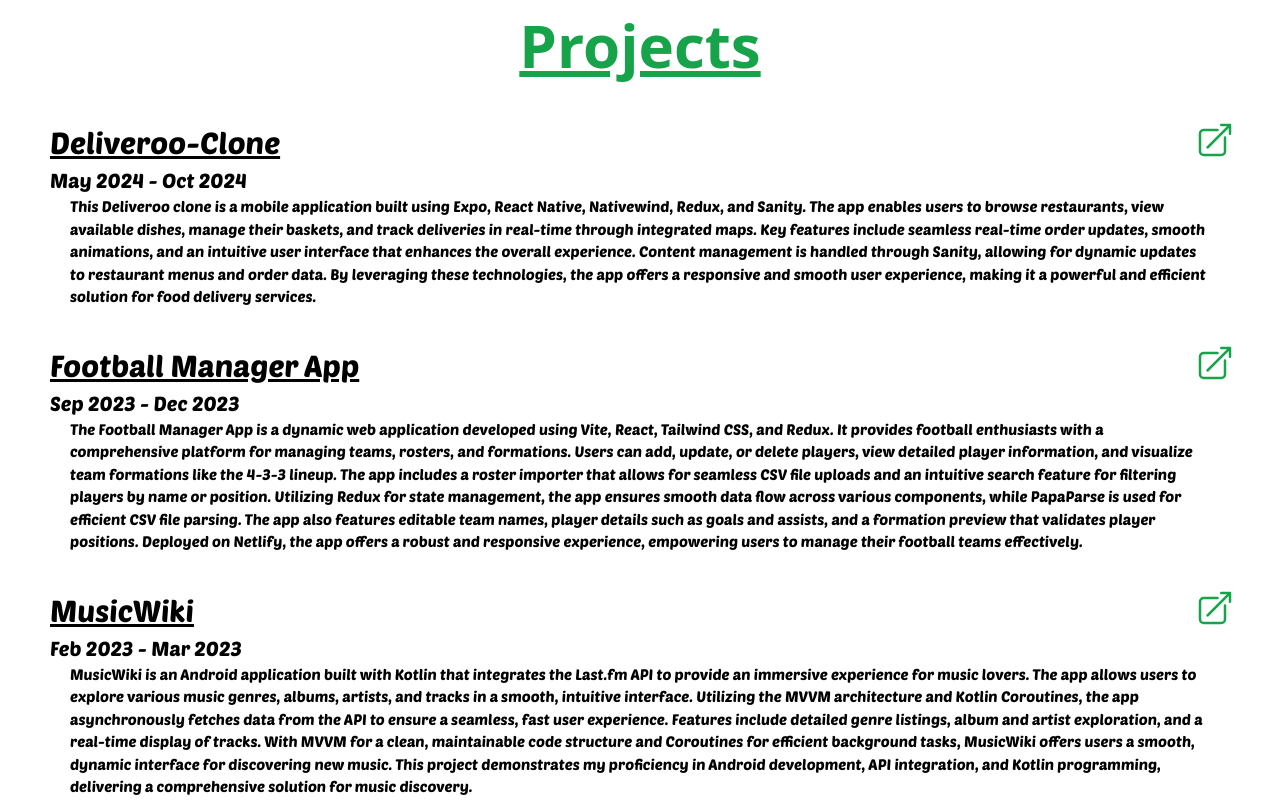
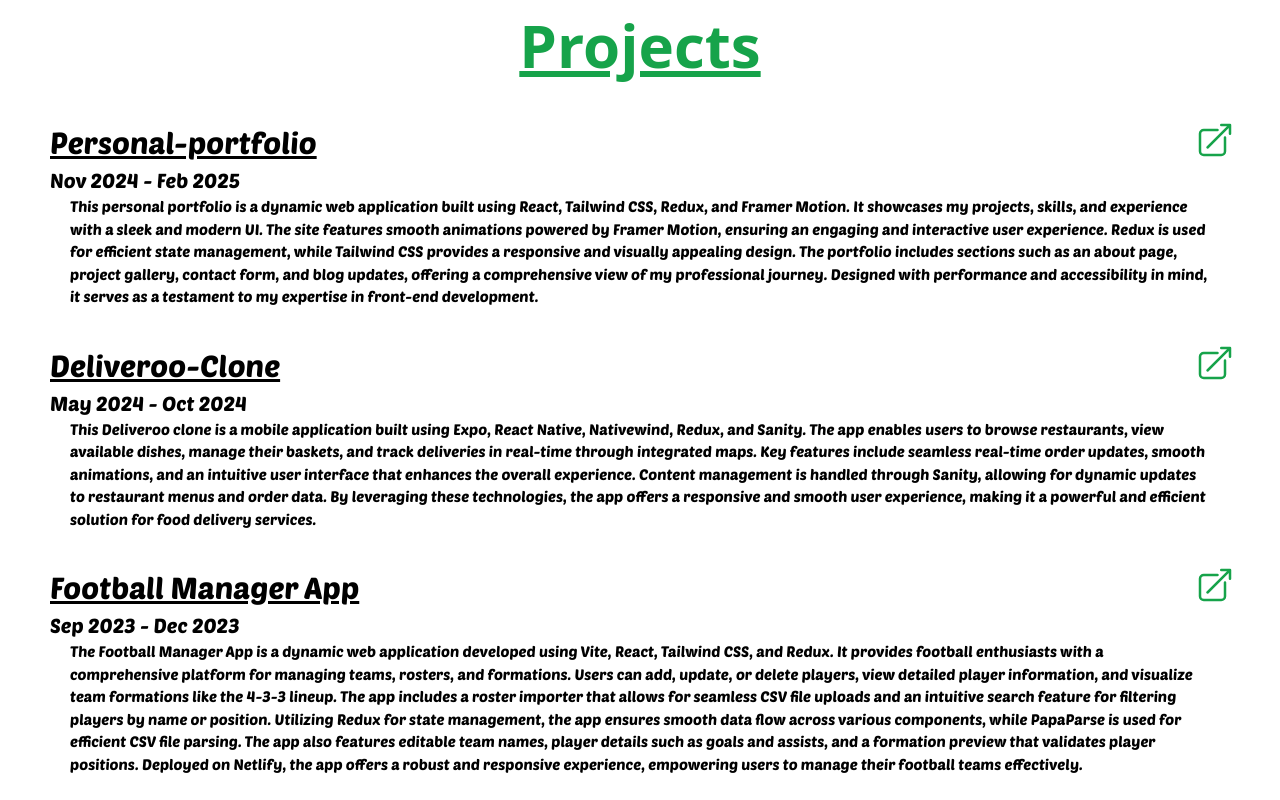
Before and after one commit to VipulChauhan89/Personal-portfolio, a React (Vite) app: page / in a window 1280 px wide. Shown: the part 1460-2260 px from the top of the page. Built offline with nearby package versions, Linux system fonts and the light colour scheme.

Commit message:
Added new Project in the Project section

```diff
--- a/src/components/Projects.tsx
+++ b/src/components/Projects.tsx
@@ -3,6 +3,9 @@ import { motion, Variants } from "framer-motion";
 import { ArrowTopRightOnSquareIcon } from "@heroicons/react/24/solid";
 
 const projects = [
+    {
+        name: "Personal-portfolio", time: "Nov 2024 - Feb 2025", link: "https://github.com/VipulChauhan89/Personal-Portfolio",detail: "This personal portfolio is a dynamic web application built using React, Tailwind CSS, Redux, and Framer Motion. It showcases my projects, skills, and experience with a sleek and modern UI. The site features smooth animations powered by Framer Motion, ensuring an engaging and interactive user experience. Redux is used for efficient state management, while Tailwind CSS provides a responsive and visually appealing design. The portfolio includes sections such as an about page, project gallery, contact form, and blog updates, offering a comprehensive view of my professional journey. Designed with performance and accessibility in mind, it serves as a testament to my expertise in front-end development."
+    },
     { name: "Deliveroo-Clone" , time: "May 2024 - Oct 2024", link: "https://github.com/VipulChauhan89/Deliveroo-Clone", detail: "This Deliveroo clone is a mobile application built using Expo, React Native, Nativewind, Redux, and Sanity. The app enables users to browse restaurants, view available dishes, manage their baskets, and track deliveries in real-time through integrated maps. Key features include seamless real-time order updates, smooth animations, and an intuitive user interface that enhances the overall experience. Content management is handled through Sanity, allowing for dynamic updates to restaurant menus and order data. By leveraging these technologies, the app offers a responsive and smooth user experience, making it a powerful and efficient solution for food delivery services."},
     { name: "Football Manager App" , time: "Sep 2023 - Dec 2023", link: "https://github.com/VipulChauhan89/Football-Manager-App", detail: "The Football Manager App is a dynamic web application developed using Vite, React, Tailwind CSS, and Redux. It provides football enthusiasts with a comprehensive platform for managing teams, rosters, and formations. Users can add, update, or delete players, view detailed player information, and visualize team formations like the 4-3-3 lineup. The app includes a roster importer that allows for seamless CSV file uploads and an intuitive search feature for filtering players by name or position. Utilizing Redux for state management, the app ensures smooth data flow across various components, while PapaParse is used for efficient CSV file parsing. The app also features editable team names, player details such as goals and assists, and a formation preview that validates player positions. Deployed on Netlify, the app offers a robust and responsive experience, empowering users to manage their football teams effectively."},
     { name: "MusicWiki" , time: "Feb 2023 - Mar 2023", link: "https://github.com/VipulChauhan89/MusicWiki", detail: "MusicWiki is an Android application built with Kotlin that integrates the Last.fm API to provide an immersive experience for music lovers. The app allows users to explore various music genres, albums, artists, and tracks in a smooth, intuitive interface. Utilizing the MVVM architecture and Kotlin Coroutines, the app asynchronously fetches data from the API to ensure a seamless, fast user experience. Features include detailed genre listings, album and artist exploration, and a real-time display of tracks. With MVVM for a clean, maintainable code structure and Coroutines for efficient background tasks, MusicWiki offers users a smooth, dynamic interface for discovering new music. This project demonstrates my proficiency in Android development, API integration, and Kotlin programming, delivering a comprehensive solution for music discovery."},
```
